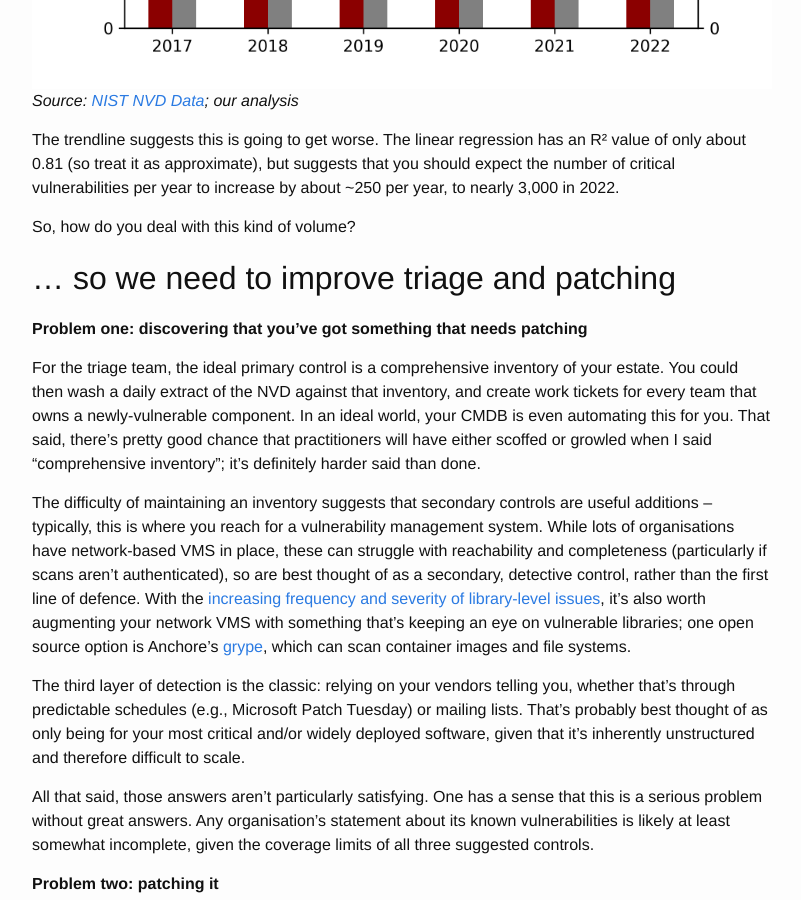
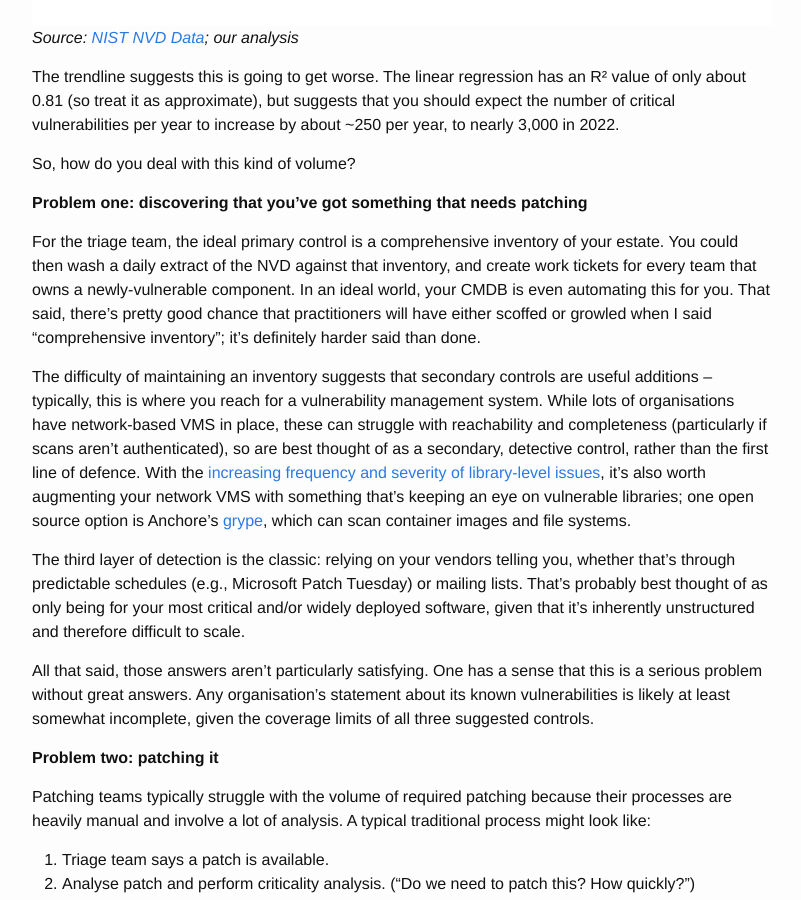
Before and after one commit to caelyx/caelyx.github.io, a Jekyll site: the page built from _posts/2022-02-06-sprinting-a-marathon-vulnerability-numbers-accelerating.md, in a window 1280 px wide and 900 px high, scrolled down 1855 px. Shown: the whole window, without its empty margins (238-1039 px from the left). Built offline with Jekyll 4.4.1, drawn with Linux system fonts in a browser that asks for light colours; some of the changed text lies outside the part shown.

Commit message:
2022-02-06: improve readability by removing subheadings.

```diff
--- a/_posts/2022-02-06-sprinting-a-marathon-vulnerability-numbers-accelerating.md
+++ b/_posts/2022-02-06-sprinting-a-marathon-vulnerability-numbers-accelerating.md
@@ -40,8 +38,6 @@ That's not great, but is the situation at least stable? Unfortunately not; here'
 The trendline suggests this is going to get worse. The linear regression has an R² value of only about 0.81 (so treat it as approximate), but suggests that you should expect the number of critical vulnerabilities per year to increase by about ~250 per year, to nearly 3,000 in 2022.
 
 So, how do you deal with this kind of volume?
-
-## ... so we need to improve triage and patching
 
 **Problem one: discovering that you've got something that needs patching**
 
```
Also changed, not shown: other parts of _posts/2022-02-06-sprinting-a-marathon-vulnerability-numbers-accelerating.md (+0 -2 lines).
